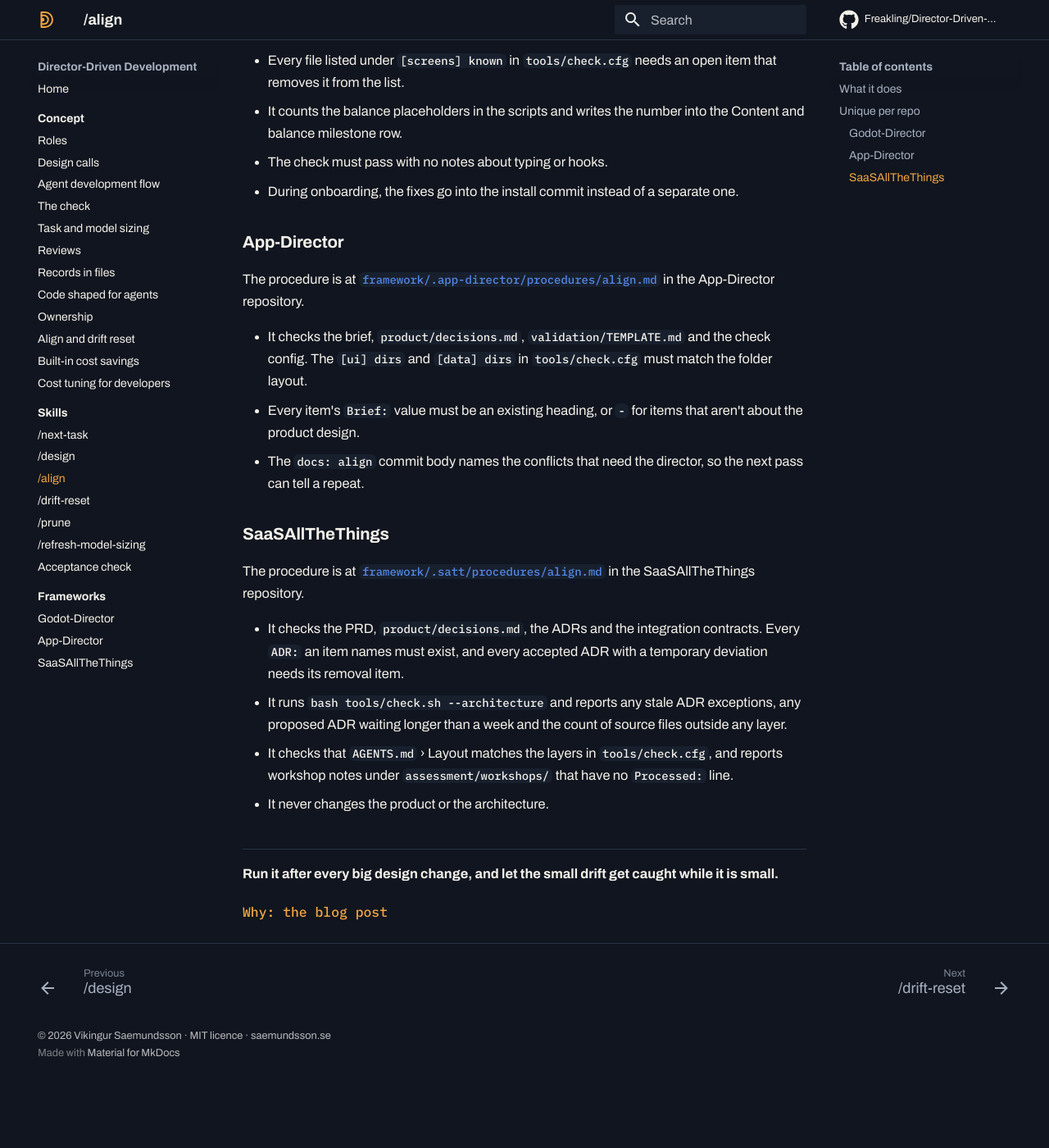
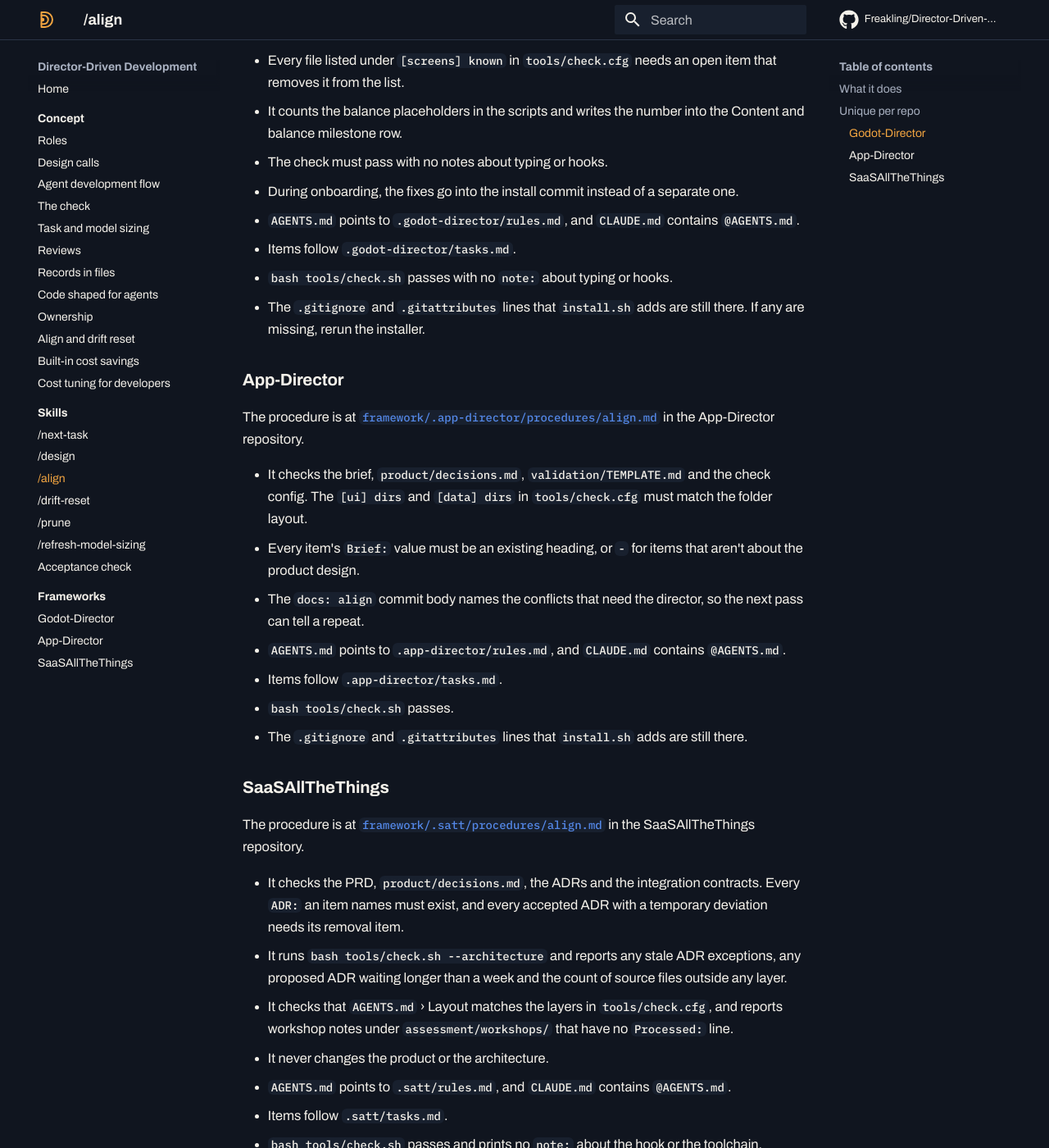
Before and after one commit to Freakling/Director-Driven-Development, an MkDocs documentation site: the page built from docs/skills/align.md, in a window 1280 px wide and 1400 px high, scrolled down 1111 px. Shown: the whole window at 82% size. Built offline with MkDocs 1.6.1 and Material for MkDocs 9.7.7, drawn with Linux system fonts in a browser that asks for light colours; comment, search, counter and statistics services are not loaded; before the commit the page ends 2418 px from its top, so only the background shows below that; some of the changed text lies outside the part shown.

Commit message:
docs: align /align skill page with framework procedures (T25)
Adds framework file checks to each repo's Unique per repo section:
AGENTS.md pointer, CLAUDE.md import, task format file, check.sh pass,
and .gitignore/.gitattributes from install.sh, with repo-specific paths.

Audit now reports no differences for align.

Co-Authored-By: Claude Sonnet 4.6 <noreply@anthropic.com>

```diff
--- a/docs/skills/align.md
+++ b/docs/skills/align.md
@@ -25,6 +25,10 @@ The procedure is at [`framework/.godot-director/procedures/align.md`](https://gi
 - It counts the balance placeholders in the scripts and writes the number into the Content and balance milestone row.
 - The check must pass with no notes about typing or hooks.
 - During onboarding, the fixes go into the install commit instead of a separate one.
+- `AGENTS.md` points to `.godot-director/rules.md`, and `CLAUDE.md` contains `@AGENTS.md`.
+- Items follow `.godot-director/tasks.md`.
+- `bash tools/check.sh` passes with no `note:` about typing or hooks.
+- The `.gitignore` and `.gitattributes` lines that `install.sh` adds are still there. If any are missing, rerun the installer.
 
 ### App-Director
 
@@ -33,6 +37,10 @@ The procedure is at [`framework/.app-director/procedures/align.md`](https://gith
 - It checks the brief, `product/decisions.md`, `validation/TEMPLATE.md` and the check config. The `[ui] dirs` and `[data] dirs` in `tools/check.cfg` must match the folder layout.
 - Every item's `Brief:` value must be an existing heading, or `-` for items that aren't about the product design.
 - The `docs: align` commit body names the conflicts that need the director, so the next pass can tell a repeat.
+- `AGENTS.md` points to `.app-director/rules.md`, and `CLAUDE.md` contains `@AGENTS.md`.
+- Items follow `.app-director/tasks.md`.
+- `bash tools/check.sh` passes.
+- The `.gitignore` and `.gitattributes` lines that `install.sh` adds are still there.
 
 ### SaaSAllTheThings
 
@@ -42,5 +50,9 @@ The procedure is at [`framework/.satt/procedures/align.md`](https://github.com/F
 - It runs `bash tools/check.sh --architecture` and reports any stale ADR exceptions, any proposed ADR waiting longer than a week and the count of source files outside any layer.
 - It checks that `AGENTS.md` › Layout matches the layers in `tools/check.cfg`, and reports workshop notes under `assessment/workshops/` that have no `Processed:` line.
 - It never changes the product or the architecture.
+- `AGENTS.md` points to `.satt/rules.md`, and `CLAUDE.md` contains `@AGENTS.md`.
+- Items follow `.satt/tasks.md`.
+- `bash tools/check.sh` passes and prints no `note:` about the hook or the toolchain.
+- The `.gitignore` and `.gitattributes` lines that `install.sh` adds are still there. If any are missing, rerun the installer.
 
 <div class="takeaway"><span>Run it after every big design change, and let the small drift get caught while it is small.</span><span class="url"><a href="https://saemundsson.se/2026/10/07/director-driven-development/">Why: the blog post</a></span></div>
```
Also changed, not shown: TASKS.md (+1 -1 lines).
